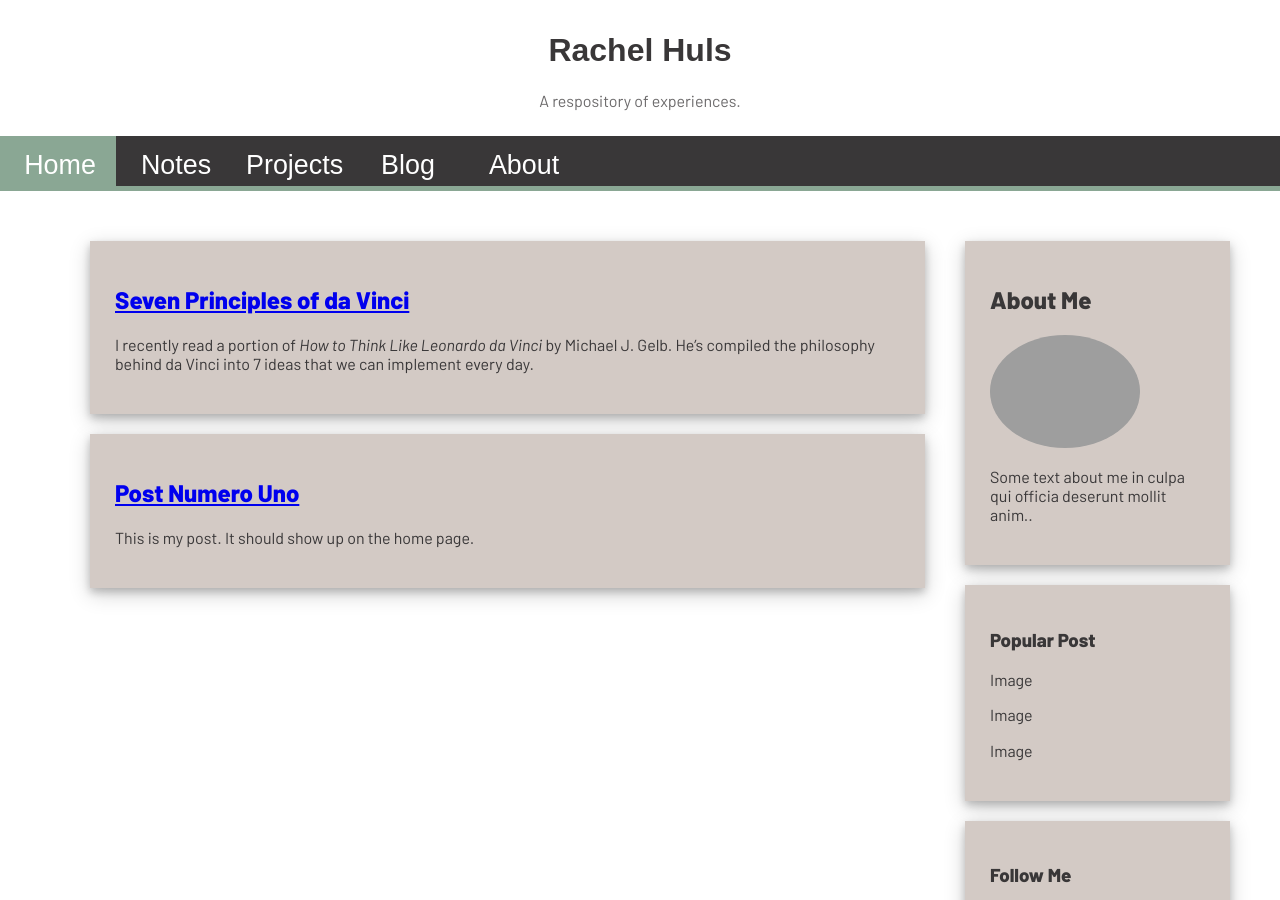
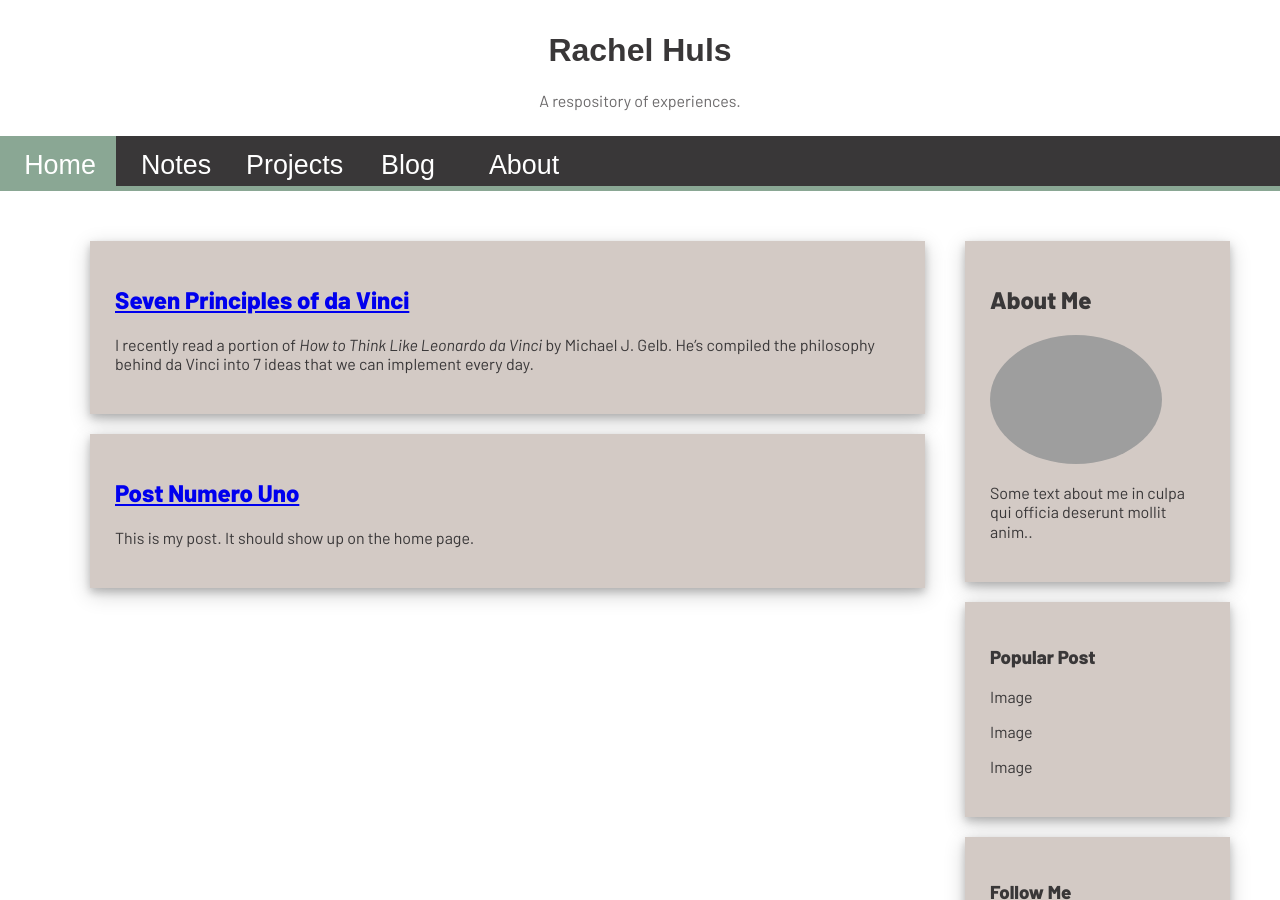
Before and after one commit to rachelhuls/rachelhuls.github.io, a Jekyll site: the page built from index.html, in a window 1280 px wide and 900 px high. Built offline with Jekyll 4.4.1, drawn with Linux system fonts in a browser that asks for light colours; some web fonts are replaced.

Commit message:
Update index.html

```diff
--- a/index.html
+++ b/index.html
@@ -17,7 +17,7 @@
       <h2>About Me</h2>
       <div class="profile-pic">
 	      <div class="center">
-		    <img class="img-circle" width="150"  src="{{ site.url }}static/img/{{ site.profile_pic }}" alt="Profile Image">
+		    <img class="img-circle" width="80%"  src="{{ site.url }}static/img/{{ site.profile_pic }}" alt="Profile Image">
 	    	</div>
 	  </div>
       <p>Some text about me in culpa qui officia deserunt mollit anim..</p>
```
